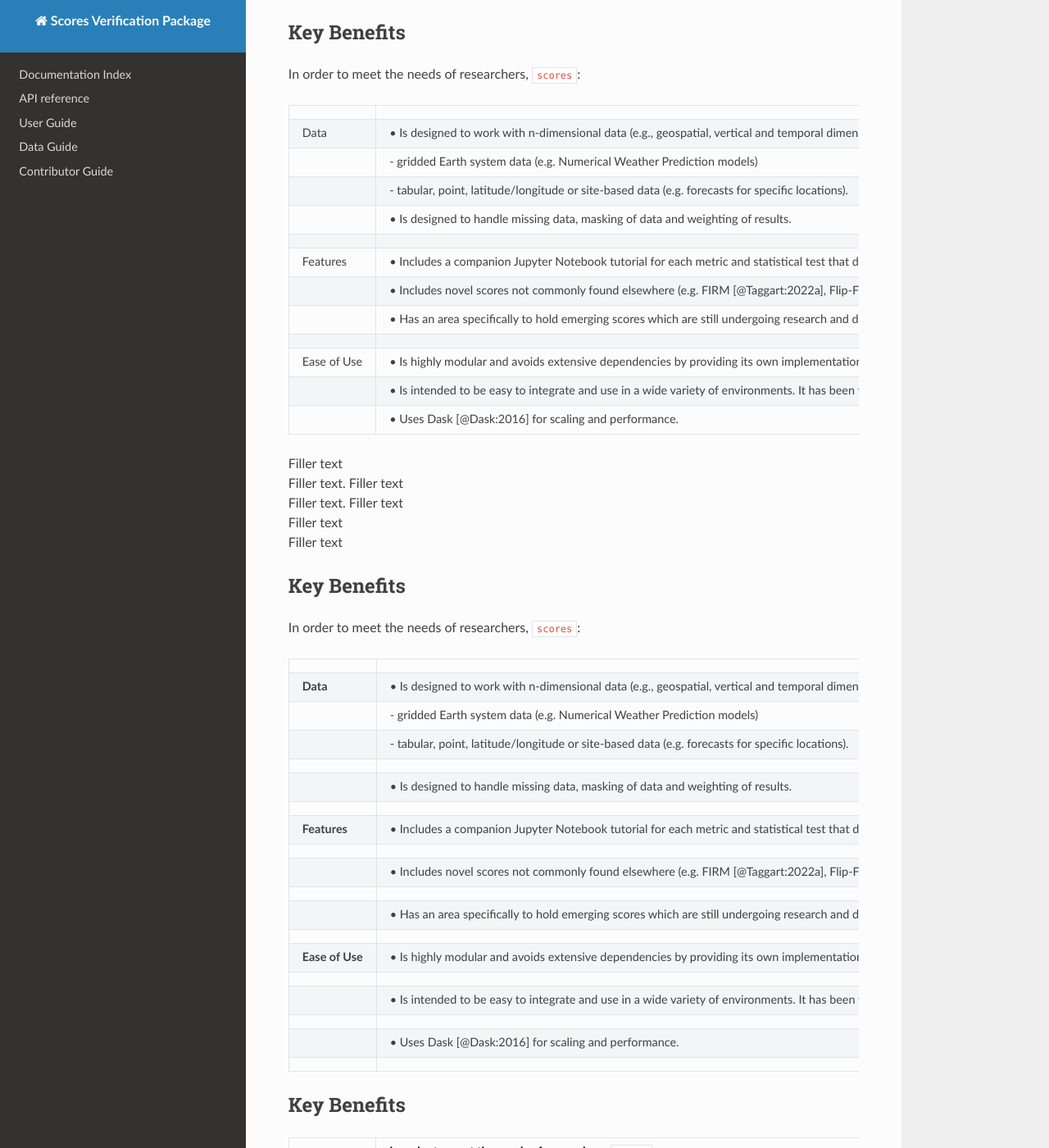
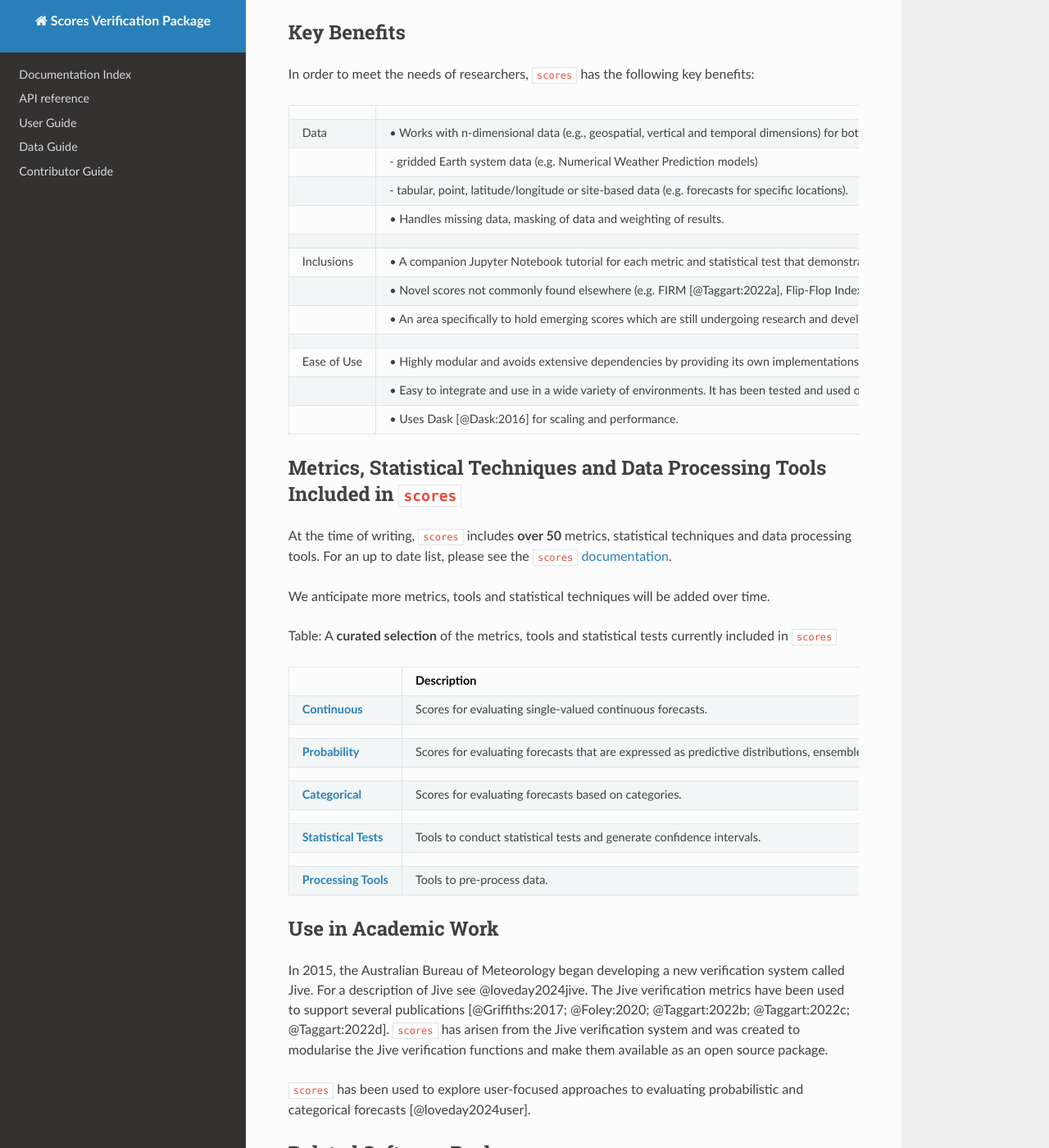
Before and after one commit to nci/scores, an MkDocs documentation site: the page built from docs/paper.md, in a window 1280 px wide and 1400 px high, scrolled down 1485 px. Shown: the whole window at 82% size. Built offline with MkDocs 1.6.1, drawn with Linux system fonts in a browser that asks for light colours; nearby versions of some CDN libraries; some of the changed text lies outside the part shown.

Commit message:
Key Benefits Table tweaks
Signed-off-by: Stephanie Chong <168800785+Steph-Chong@users.noreply.github.com>

```diff
--- a/docs/paper.md
+++ b/docs/paper.md
@@ -63,71 +63,21 @@ In order to meet the needs of researchers, `scores`:
 
 ## Key Benefits
 
-In order to meet the needs of researchers, `scores`:
+In order to meet the needs of researchers, `scores` has the following key benefits:
 
 |             |                                                                                     |
 |-------------|-------------------------------------------------------------------------------------|
-| Data        | • Is designed to work with n-dimensional data (e.g., geospatial, vertical and temporal dimensions) for both point-based and gridded data. `scores` can effectively handle the dimensionality, data size and data structures commonly utilised for: |
+| Data        | • Works with n-dimensional data (e.g., geospatial, vertical and temporal dimensions) for both point-based and gridded data. `scores` can effectively handle the dimensionality, data size and data structures commonly utilised for: |
 |             |  - gridded Earth system data (e.g. Numerical Weather Prediction models) |
 |             |  - tabular, point, latitude/longitude or site-based data (e.g. forecasts for specific locations). |
-|             | • Is designed to handle missing data, masking of data and weighting of results.
+|             | • Handles missing data, masking of data and weighting of results.
 |
-| Features    | • Includes a companion Jupyter Notebook tutorial for each metric and statistical test that demonstrates its use in practice. |
-|             | • Includes novel scores not commonly found elsewhere (e.g. FIRM [@Taggart:2022a], Flip-Flop Index [@Griffiths:2019; @griffiths2021circular]). |
-|             | • Has an area specifically to hold emerging scores which are still undergoing research and development. This provides a clear mechanism for people to share, access and collaborate on new scores, and be able to easily re-use versioned implementations of those scores.
+| Inclusions  | • A companion Jupyter Notebook tutorial for each metric and statistical test that demonstrates its use in practice. |
+|             | • Novel scores not commonly found elsewhere (e.g. FIRM [@Taggart:2022a], Flip-Flop Index [@Griffiths:2019; @griffiths2021circular]). |
+|             | • An area specifically to hold emerging scores which are still undergoing research and development. This provides a clear mechanism for people to share, access and collaborate on new scores, and be able to easily re-use versioned implementations of those scores.
 |
-| Ease of Use | • Is highly modular and avoids extensive dependencies by providing its own implementations where relevant. |
-|             | • Is intended to be easy to integrate and use in a wide variety of environments. It has been tested and used on workstations, servers and in high performance computing (supercomputing) environments. |
-|             | • Uses Dask [@Dask:2016] for scaling and performance. |
-
-Filler text
-Filler text.
-Filler text
-Filler text.
-Filler text
-Filler text
-Filler text
-
-## Key Benefits
-
-In order to meet the needs of researchers, `scores`:
-
-|             |                                                                                     |
-|-------------|-------------------------------------------------------------------------------------|
-| **Data**    | • Is designed to work with n-dimensional data (e.g., geospatial, vertical and temporal dimensions) for both point-based and gridded data. `scores` can effectively handle the dimensionality, data size and data structures commonly utilised for: |
-|             |  - gridded Earth system data (e.g. Numerical Weather Prediction models) |
-|             |  - tabular, point, latitude/longitude or site-based data (e.g. forecasts for specific locations).
-|
-|             | • Is designed to handle missing data, masking of data and weighting of results.
-|
-| **Features** | • Includes a companion Jupyter Notebook tutorial for each metric and statistical test that demonstrates its use in practice.
-|
-|             | • Includes novel scores not commonly found elsewhere (e.g. FIRM [@Taggart:2022a], Flip-Flop Index [@Griffiths:2019; @griffiths2021circular]).
-|
-|             | • Has an area specifically to hold emerging scores which are still undergoing research and development. This provides a clear mechanism for people to share, access and collaborate on new scores, and be able to easily re-use versioned implementations of those scores.
-|
-| **Ease of Use** | • Is highly modular and avoids extensive dependencies by providing its own implementations where relevant.
-|
-|             | • Is intended to be easy to integrate and use in a wide variety of environments. It has been tested and used on workstations, servers and in high performance computing (supercomputing) environments.
-|
-|             | • Uses Dask [@Dask:2016] for scaling and performance.
-|
-
-## Key Benefits
-
-|             |   **In order to meet the needs of researchers, `scores`:**                          |
-|-------------|-------------------------------------------------------------------------------------|
-| Data        | • Is designed to work with n-dimensional data (e.g., geospatial, vertical and temporal dimensions) for both point-based and gridded data. `scores` can effectively handle the dimensionality, data size and data structures commonly utilised for: |
-|             |  - gridded Earth system data (e.g. Numerical Weather Prediction models) |
-|             |  - tabular, point, latitude/longitude or site-based data (e.g. forecasts for specific locations).
-|
-|             | • Is designed to handle missing data, masking of data and weighting of results. |
-| Features    | • Includes a companion Jupyter Notebook tutorial for each metric and statistical test that demonstrates its use in practice. |
-|             | • Includes novel scores not commonly found elsewhere (e.g. FIRM [@Taggart:2022a], Flip-Flop Index [@Griffiths:2019; @griffiths2021circular]). |
-|             | • Has an area specifically to hold emerging scores which are still undergoing research and development. This provides a clear mechanism for people to share, access and collaborate on new scores, and be able to easily re-use versioned implementations of those scores.
-|
-| Ease of Use | • Is highly modular and avoids extensive dependencies by providing its own implementations where relevant. |
-|             | • Is intended to be easy to integrate and use in a wide variety of environments. It has been tested and used on workstations, servers and in high performance computing (supercomputing) environments. |
+| Ease of Use | • Highly modular and avoids extensive dependencies by providing its own implementations where relevant. |
+|             | • Easy to integrate and use in a wide variety of environments. It has been tested and used on workstations, servers and in high performance computing (supercomputing) environments. |
 |             | • Uses Dask [@Dask:2016] for scaling and performance. |
 
 ## Metrics, Statistical Techniques and Data Processing Tools Included in `scores`
```
